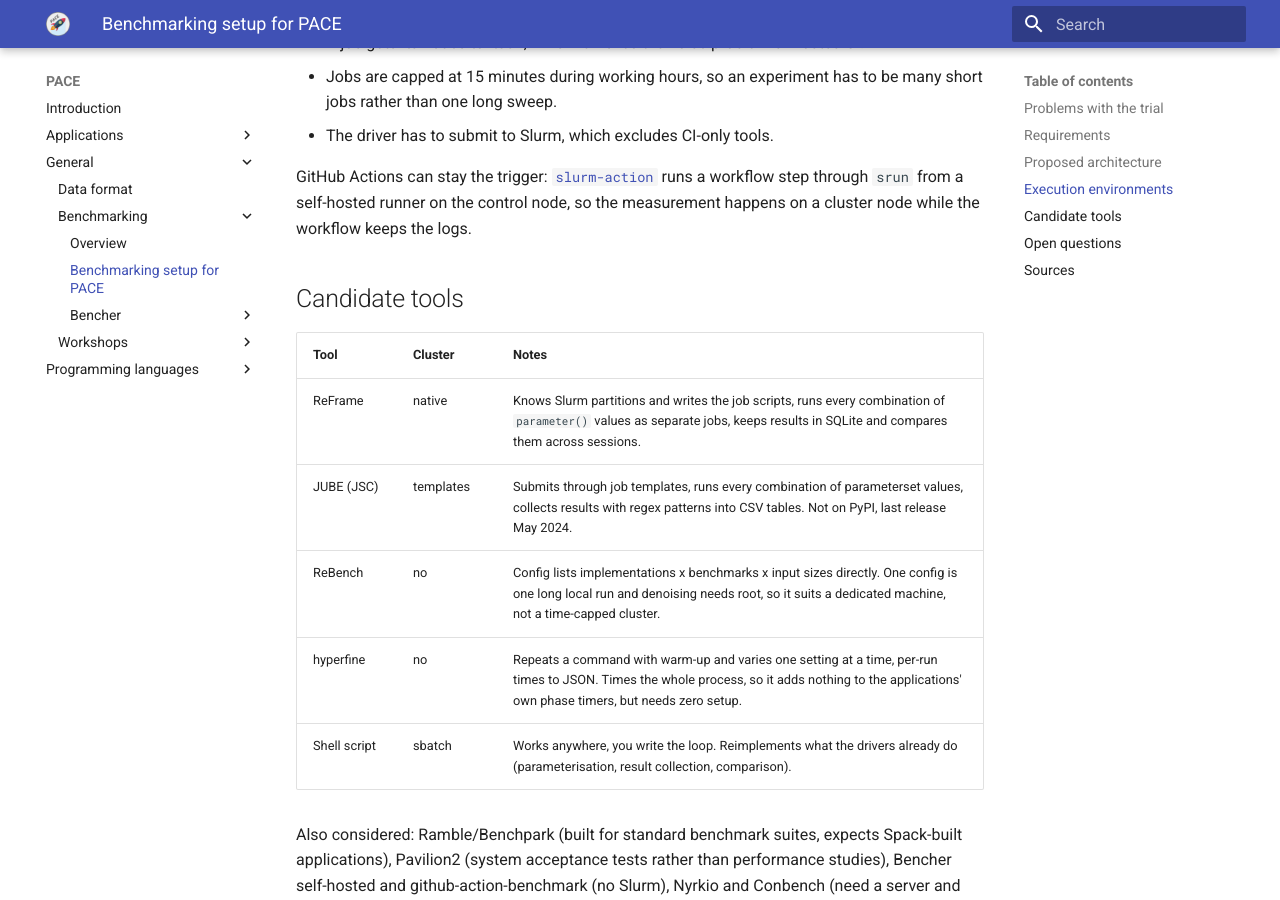
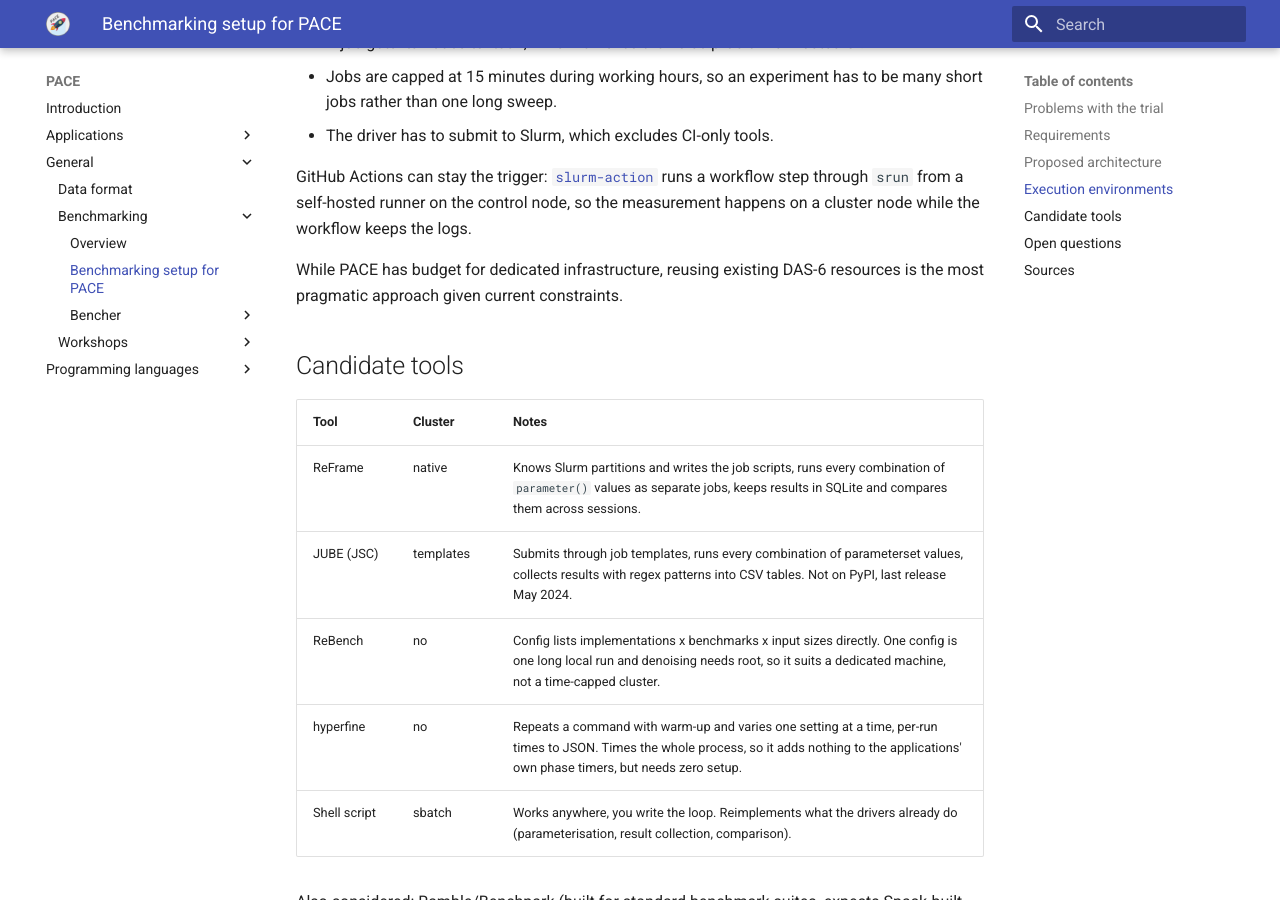
Before and after one commit to astron-rd/PACE, an MkDocs documentation site: the page built from docs/general/benchmarking/setup.md, in a window 1280 px wide and 900 px high, scrolled down 2019 px. Built offline with MkDocs 1.6.1 and Material for MkDocs 9.7.7, drawn with Linux system fonts in a browser that asks for light colours; nearby versions of some CDN libraries.

Commit message:
docs: add the environment decision criteria to benchmarking setup

```diff
--- a/docs/general/benchmarking/setup.md
+++ b/docs/general/benchmarking/setup.md
@@ -98,6 +98,9 @@
 through `srun` from a self-hosted runner on the control node, so the measurement
 happens on a cluster node while the workflow keeps the logs.
 
+While PACE has budget for dedicated infrastructure, reusing existing DAS-6
+resources is the most pragmatic approach given current constraints.
+
 ## Candidate tools
 
 | Tool         | Cluster   | Notes                                                                                                                                                                                            |
```
